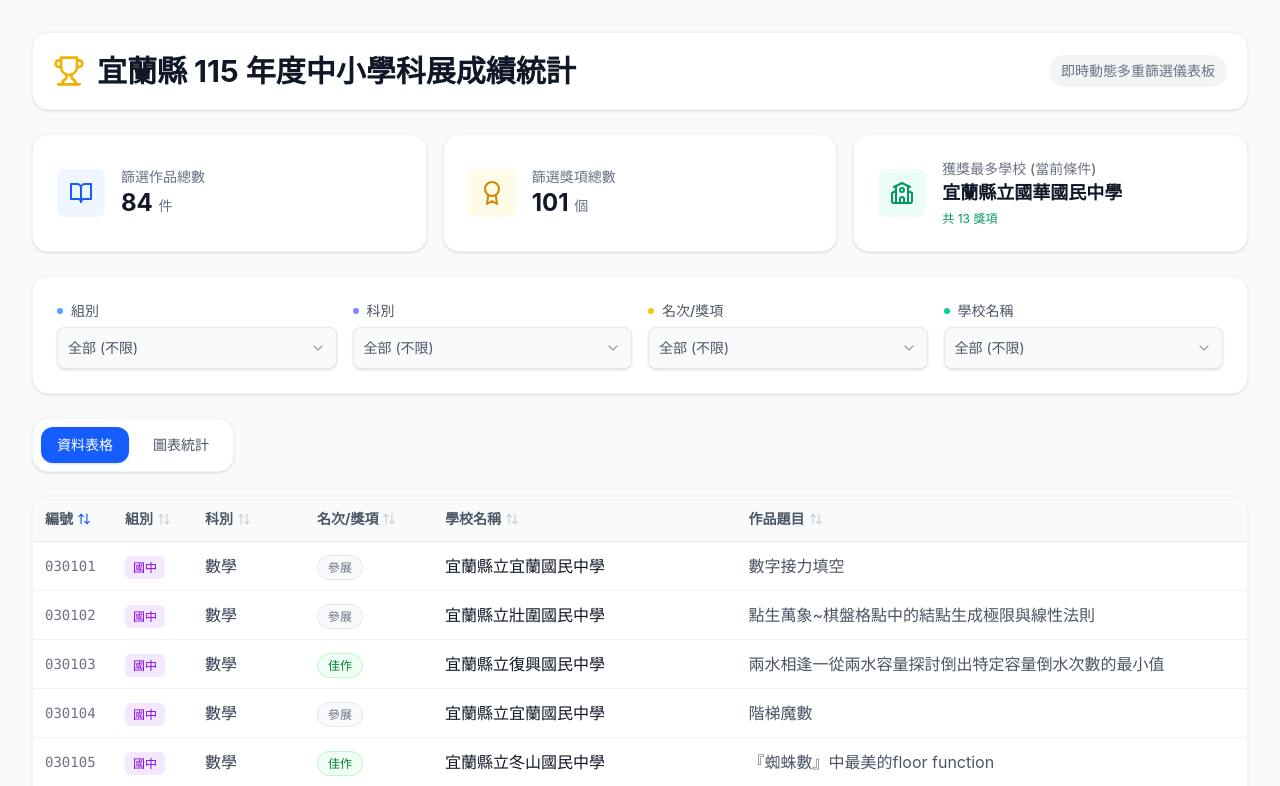
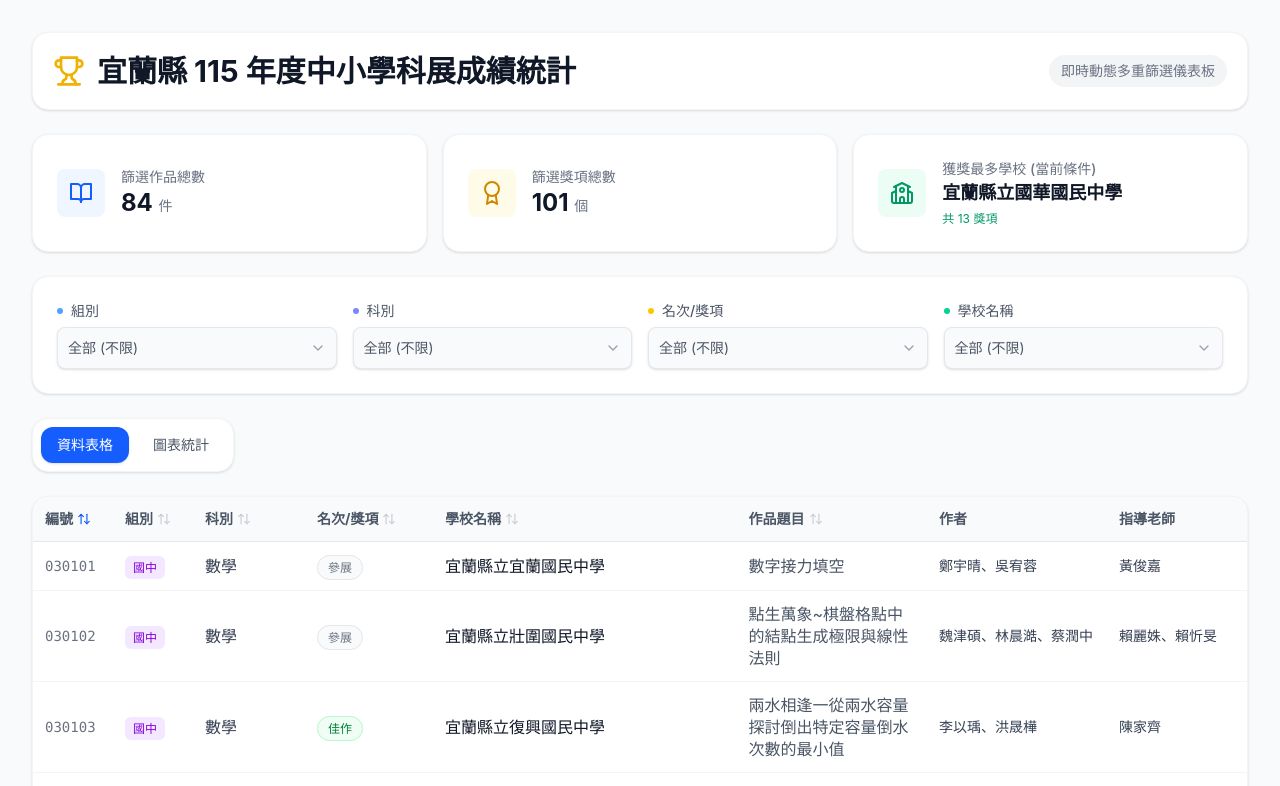
Before and after one commit to similaitw/yilan-science-fair, a React (Vite) app: page / in a window 1280 px wide. Shown: the top 786 px of the page. Built offline with nearby package versions, Linux system fonts and the light colour scheme.

Commit message:
表格新增作者與指導老師欄位

```diff
--- a/src/App.jsx
+++ b/src/App.jsx
@@ -129,6 +129,96 @@ const MultiSelect = ({ options, selected, onChange, searchPlaceholder = false })
       )}
     </div>
   );
+};
+
+// 作者與指導老師(以編號 id 對應)
+const authorData = {
+  // 國中
+  '030101': { authors: '鄭宇晴、吳宥蓉', teachers: '黃俊嘉' },
+  '030102': { authors: '魏津碩、林晨澔、蔡潤中', teachers: '賴麗姝、賴忻旻' },
+  '030103': { authors: '李以瑀、洪晟樺', teachers: '陳家齊' },
+  '030104': { authors: '張竣嚴、曾佐恩、徐宏陞', teachers: '黃俊嘉' },
+  '030105': { authors: '吳宸軒、鄭鈞學、盧苡葦', teachers: '陳建維' },
+  '030106': { authors: '梁祐穎', teachers: '曾方琪、蘇畇喻' },
+  '030107': { authors: '吳昱辰、黃程瀚、方艷如', teachers: '陳家彬' },
+  '030108': { authors: '李宥丞、蔡筠筠', teachers: '陳家彬' },
+  '030109': { authors: '吳禹橙、裘卉蓉', teachers: '曾方琪' },
+  '030110': { authors: '藍嶼、陳恩樂、洪和晴', teachers: '沈芯強、簡子宏' },
+  '030111': { authors: '秋禹岑、周昀橙、楊晰和', teachers: '林浩誌、黃御庭' },
+  '030112': { authors: '江睿岑、陳立洋、秦南一', teachers: '李義德' },
+  '030201': { authors: '姜斌樵、譚翊彤、宮政晴', teachers: '林佳德、吳學霖' },
+  '030202': { authors: '魏連翰、魏連福', teachers: '林祚、林宜姍' },
+  '030203': { authors: '游則安、陳廷任', teachers: '吳欣桓' },
+  '030204': { authors: '廖朱丞、洪子祥、廖朱浩', teachers: '許靖誠、保任安' },
+  '030301': { authors: '吳丹、洪子涵、陳微安', teachers: '林建廷、沈芯強' },
+  '030302': { authors: '衡映潔、吳宜君、魏芷欣', teachers: '陳昱華、吳宜廷' },
+  '030303': { authors: '魏祟樺、田景禾、尤浩一', teachers: '諶詠仁、邱麗芬' },
+  '030304': { authors: '李書萊、陳和學、許亦漾', teachers: '吳鳴貴、陳信璋' },
+  '030305': { authors: '尤志楷、林亞樺', teachers: '邱麗芬、吳宜廷' },
+  '030401': { authors: '陳以宸、陳和文', teachers: '張意函、黃藝莊' },
+  '030402': { authors: '歐憲誌', teachers: '陳勛、何保賢' },
+  '030403': { authors: '方劭茗、蔡宜豪', teachers: '蘇彥、朱江翰' },
+  '030404': { authors: '李秋澤、宋亮靚', teachers: '覺天容、李宥安' },
+  '030405': { authors: '藍苡潔、吳子維', teachers: '何唯欣、賴映晴' },
+  '030406': { authors: '林佳諭、藍忻儀、陳奏璇', teachers: '吳修箏、康淇華' },
+  '030407': { authors: '林安涵、譚浩源、陳翊', teachers: '何唯欣、賴映晴' },
+  '030501': { authors: '李泳逸、張庭宇、張翔寧', teachers: '蕭霓桑、陳鈴筑' },
+  '030502': { authors: '李沛宸、衡安一、李德楊', teachers: '陳信璋、吳鳴貴' },
+  '030503': { authors: '廖禹翔、黃科渝', teachers: '陳信宏' },
+  '030801': { authors: '衡秋嶸、梅子燐', teachers: '劉德嫻' },
+  '030802': { authors: '蘇安宸、蘇宸謙', teachers: '黃斯筠、方宣蓉' },
+  '030803': { authors: '吳侑岑、蕭秋彥、盛泓寧', teachers: '保任安、許靖誠' },
+  '030804': { authors: '黃祐昀、李大康', teachers: '劉苦暘' },
+  '030805': { authors: '李安騰、吳瑋桓、曾晉廷', teachers: '許苡寧、楊源豪' },
+  '030806': { authors: '陳彥章、曾云宸、曾顥彥', teachers: '劉子禾' },
+  '030807': { authors: '李安樺、蘇子彥、游宸宇', teachers: '陳榮政、沈芯強' },
+  '030901': { authors: '陳艾澤、徐楊豢、謝雪涵', teachers: '吳宜妍、徐霈琪' },
+  '030902': { authors: '簡妤庭、汪姵瑜、李秋軒', teachers: '林修昱、康瑋展' },
+  '030903': { authors: '陳苡綸、陳乃苡、林立柏', teachers: '賴映晴' },
+  '030904': { authors: '蘇永洋、李品安', teachers: '邱懷彬、潘品安' },
+  '031001': { authors: '張翊潔、方妤珊、李諼庭', teachers: '劉子禾' },
+  '031002': { authors: '陳奕溱、魏翊妤', teachers: '邱懷彬、潘品安' },
+  '031003': { authors: '楊晨橙、潘宥儒', teachers: '何保賢、沈子涵' },
+  '031004': { authors: '李宥安、汪勁瀚、賴夢蓉', teachers: '方魯英' },
+  // 國小
+  '080101': { authors: '賴沐柔、李妤妡、簡辰薇、邱祈廷、謝宥安', teachers: '陳暉、吳思宥' },
+  '080102': { authors: '陳佐廷', teachers: '林慧宸、陳建淳' },
+  '080201': { authors: '李奕賢、程昀修', teachers: '譚宥翔' },
+  '080202': { authors: '陳侑樺、李東橙、黃祥筑', teachers: '陳庭庚、吳佳穎' },
+  '080203': { authors: '吳桓、吳昱涵、李宥均、高子耕', teachers: '李澄賢、李明志' },
+  '080204': { authors: '陳柏安、黃鈺崙、張定涵、張銘媞、彭依樺、陳宥廷', teachers: '裘雅保' },
+  '080205': { authors: '蘇士穎、吳姈姈、蕭揚圻、李安瑀、李念軒', teachers: '吳思宥、陳暉' },
+  '080206': { authors: '張家誌、李俞伶、鞠姿云', teachers: '何侑樟' },
+  '080207': { authors: '周朗誠、游竣瑋、陳侑樂、張和碩', teachers: '楊晨憶' },
+  '080208': { authors: '謝紫丹、潘安竣、李義峯', teachers: '魏甫萱' },
+  '080301': { authors: '黃翊巧', teachers: '江靖茹' },
+  '080302': { authors: '吳翊維、楊晟泓、游諺誌', teachers: '吳佳恩、游馥亦' },
+  '080303': { authors: '黃永朵、古易廷、吳錢麒、陳亭妤、石迦石', teachers: '陳苡蓁、李澄賢' },
+  '080304': { authors: '李昊澤、陳蓁悅', teachers: '吳和耕、李宥廷' },
+  '080305': { authors: '陳伶頤、李方桓、黃鈺均、李宥璃、楊旭濠', teachers: '楊槿溧' },
+  '080401': { authors: '李安晉', teachers: '吳思宥' },
+  '080402': { authors: '游竣昊、彭向晨、李尚治', teachers: '詹思豪、吳天晴' },
+  '080403': { authors: '張芸豆、謝庭豊、賴宥讀、謝佩瑩', teachers: '邱麗芬、諶詠仁' },
+  '080501': { authors: '吳芸安', teachers: '黃斯筠、李秋蓉' },
+  '080502': { authors: '黃柔瑢、吳承衡、羅容筠、徐若諭、黃品苡', teachers: '黃祈珺、游種和' },
+  '080503': { authors: '衡簡麗、張耘綸、方詠菲、陳竣豪、薩昊喻', teachers: '陳蘊文、李宜伶' },
+  '080504': { authors: '錢崇加、李宥辰、錢楷中', teachers: '李丞麟' },
+  '080801': { authors: '陳和陞、毓昕尹、李曜昕、吳蘊淳、李信安', teachers: '賴玟妤、魏劭妤' },
+  '080802': { authors: '黃子洋、黃子騰、謝佳廷', teachers: '吳芸芸' },
+  '080803': { authors: '余淞橙、宋祈妤、游子禾', teachers: '邱牧修' },
+  '080804': { authors: '簡廷安', teachers: '陳玟華、李秋甫' },
+  '080805': { authors: '桑叡橙', teachers: '陳玟華' },
+  '080901': { authors: '周之彤、汪蕎妤、黃若綺', teachers: '楊陽寬' },
+  '080902': { authors: '江宸愷、黃尹豆、伯諺樺', teachers: '王育婷、楊安璃' },
+  '080903': { authors: '李睿晴、陳昊樺、李楊', teachers: '李仲崑、李和涵' },
+  '080904': { authors: '吳彩伶、游子洋、游源機、吳品廷', teachers: '萬富國小' },
+  '080905': { authors: '余三軒、衡三樺、駱亭妤、徐鈺範', teachers: '謝宗賢、蘇鈺範' },
+  '080906': { authors: '陳蘊祈', teachers: '吳宜妍、陳琦佩' },
+  '080907': { authors: '蘇來昊、李心昊、龐來諺、蘇苡茹、張子宏', teachers: '衡小滿、李森華' },
+  '080908': { authors: '廖翊伶', teachers: '黃斯筠、楊虹紜' },
+  '081001': { authors: '魏劭妤、晏邑橙、甲立加、廖禹澤', teachers: '李丞麟' },
+  '081002': { authors: '廖彥軒、蘇嶸宸、李晰蓁、李楊佳、張芸碩', teachers: '王育婷、楊安璃' },
+  '081003': { authors: '許顥崙、魏紫寬', teachers: '李子風' },
 };
 
 // 完整資料集
@@ -642,7 +732,7 @@ export default function App() {
         {activeTab === 'table' && (
         <div className="bg-white rounded-2xl shadow-sm border border-gray-100 overflow-hidden">
           <div className="overflow-x-auto">
-            <table className="w-full text-left border-collapse min-w-[800px] table-fixed">
+            <table className="w-full text-left border-collapse min-w-[1100px] table-fixed">
               <thead>
                 <tr className="bg-gray-50 border-b border-gray-200 text-gray-600 text-sm">
                   {/* 強制固定前四欄的寬度 */}
@@ -664,6 +754,12 @@ export default function App() {
                   </th>
                   <th className="p-3 w-auto cursor-pointer hover:bg-gray-200 transition-colors" onClick={() => requestSort('title')}>
                     <div className="flex items-center">作品題目 <SortIconComponent columnKey="title" /></div>
+                  </th>
+                  <th className="p-3 min-w-[160px] w-[180px]">
+                    <div className="flex items-center">作者</div>
+                  </th>
+                  <th className="p-3 min-w-[120px] w-[140px]">
+                    <div className="flex items-center">指導老師</div>
                   </th>
                 </tr>
               </thead>
@@ -708,11 +804,17 @@ export default function App() {
                           )}
                         </div>
                       </td>
+                      <td className="p-3 text-gray-700 text-sm leading-snug break-words">
+                        {authorData[item.id]?.authors || '—'}
+                      </td>
+                      <td className="p-3 text-gray-700 text-sm leading-snug break-words">
+                        {authorData[item.id]?.teachers || '—'}
+                      </td>
                     </tr>
                   ))
                 ) : (
                   <tr>
-                    <td colSpan="6" className="p-12 text-center text-gray-400">
+                    <td colSpan="8" className="p-12 text-center text-gray-400">
                       <div className="flex flex-col items-center justify-center">
                         <Icons.Search className="w-12 h-12 text-gray-300 mb-4" />
                         <p>找不到符合條件的資料，請嘗試放寬多重篩選的設定。</p>
```
